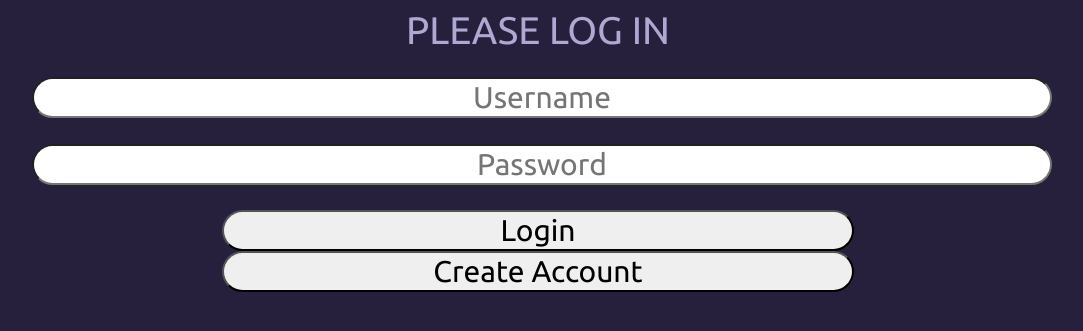
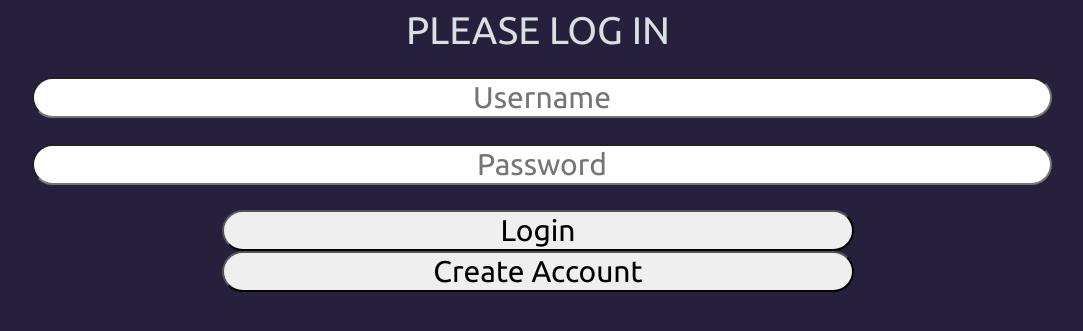
Before and after one commit to Davoidok/POOS-Small-Project, a PHP site: page / in a window 1280 px wide. Shown: the top 331 px of the page, without its empty margins (102-1185 px from the left). Run offline with PHP 8.4, Linux system fonts and the light colour scheme.

Commit message:
tweaked the text color for better accessibility

```diff
--- a/css/styles.css
+++ b/css/styles.css
@@ -107,7 +107,7 @@ input[type="text"],input[type="password"]{
     margin-left: 5%;
     margin-bottom: 2%;
     font-family: 'Ubuntu', sans-serif;
-    color: #aea8d3;
+    color: #dadfe1;
 }
 
 #welcome-title{
@@ -118,7 +118,7 @@ input[type="text"],input[type="password"]{
     margin-left: 5%;
     margin-bottom: 2%;
     font-family: 'Ubuntu', sans-serif;
-    color: #aea8d3;
+    color: #dadfe1;
 }
 
 #loginResult{
```
